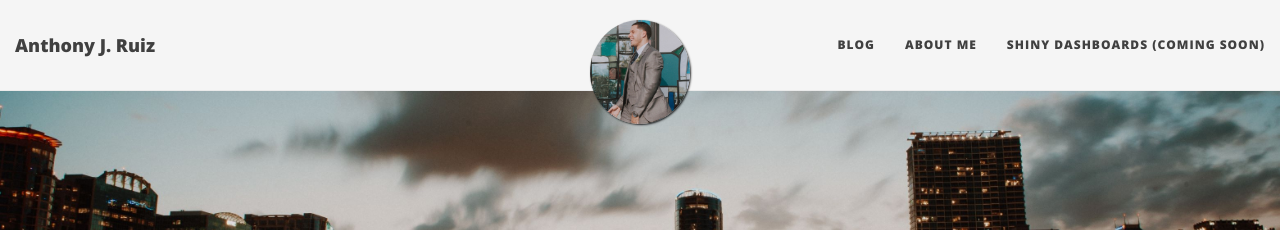
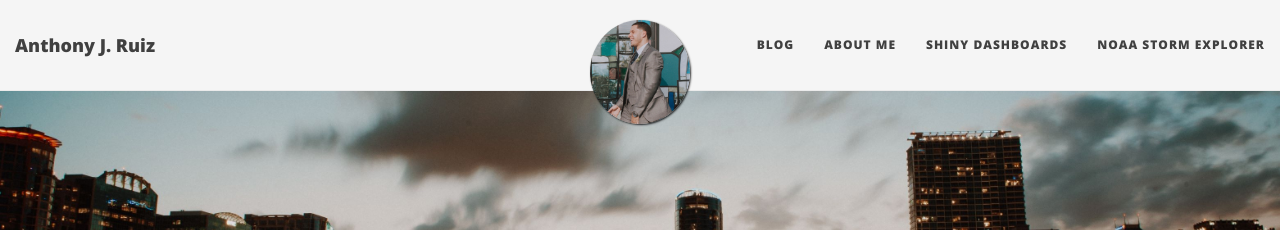
Before and after one commit to AnthonyJRuiz/anthonyjruiz.github.io, a Jekyll site: the page built from index.html, in a window 1280 px wide. Shown: the top 230 px of the page. Built offline with Jekyll 4.4.1, drawn with Linux system fonts in a browser that asks for light colours; nearby versions of some CDN libraries; the list of posts is cut into pages by our own code.

Commit message:
updated path to shiny dashboards

```diff
--- a/_config.yml
+++ b/_config.yml
@@ -25,9 +25,9 @@ description: Personal Website
 navbar-links:
   Blog:
   About Me: "aboutme"
-  Shiny Dashboards (coming soon):
-  #  - NBA Players: "https://anthonyjruiz.shinyapps.io/nba_player/"
-  # Resume: "resume"
+  Shiny Dashboards:
+  NOAA Storm Explorer: "https://anthonyjruiz.shinyapps.io/hurricane_explorer/"
+
 
 #  Author's home: "http://deanattali.com"
 
```
